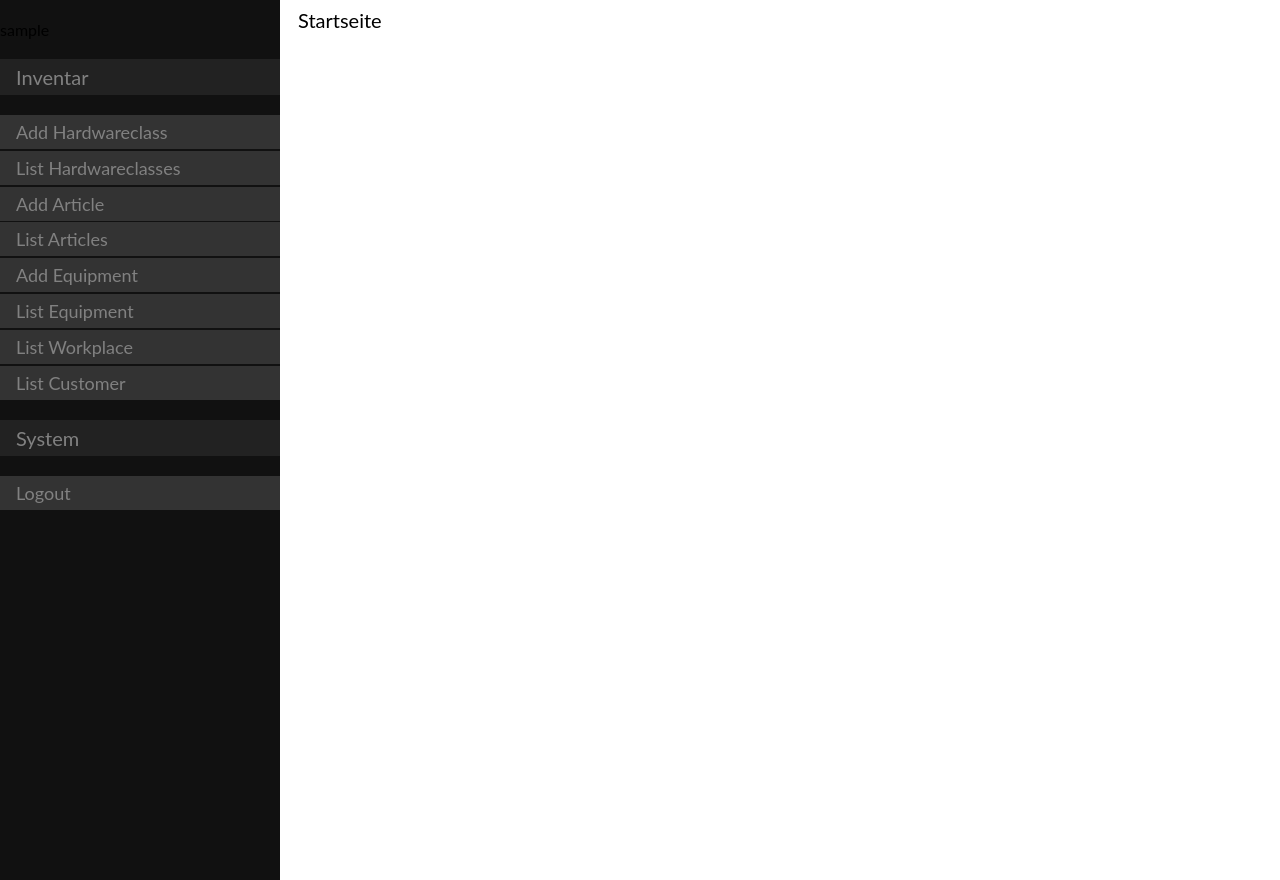
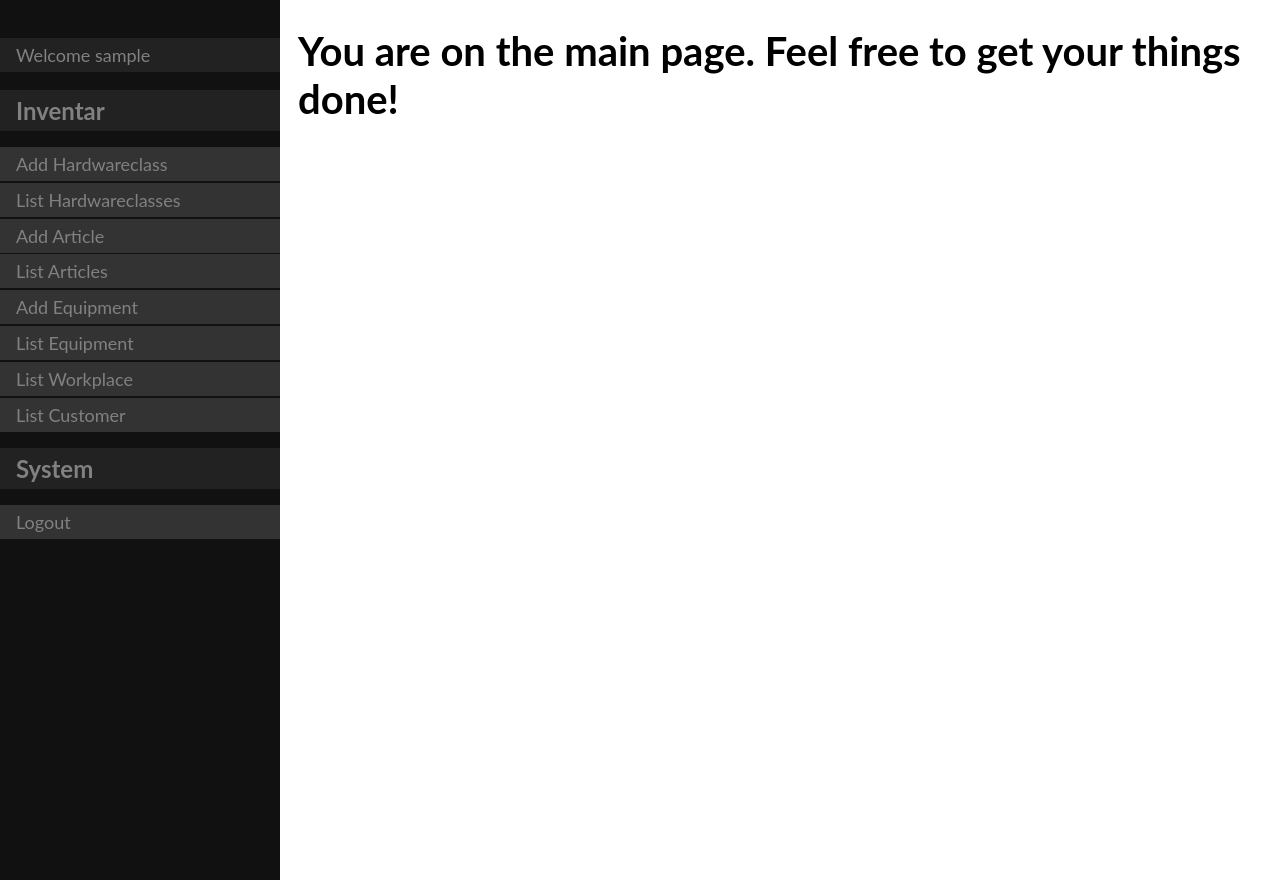
Before and after one commit to mario-spitze/companynetworkmanager, a Django app: page / in a window 1280 px wide. Run offline with Django 3.2, Linux system fonts and the light colour scheme; the visitor is signed in with stand-in values (Sample User, id 1).

Commit message:
close #63 and add some translations

```diff
--- a/django/project/templates/base.html
+++ b/django/project/templates/base.html
@@ -28,7 +28,16 @@ body {
 .sidenav p {
   padding: 6px 8px 6px 16px;
   text-decoration: none;
-  font-size: 20px;
+  font-size: 18px;
+  color: #818181;
+  display: block;
+  background-color: #222;
+}
+
+.sidenav h1 {
+  padding: 6px 8px 6px 16px;
+  text-decoration: none;
+  font-size: 24px;
   color: #818181;
   display: block;
   background-color: #222;
@@ -63,9 +72,10 @@ body {
 </head>
 <body>
   <div class="sidenav">
-  {{ user }}
   {% if user.is_authenticated %}
-    <p>Inventar</p>
+
+    <p>{% translate 'Welcome' %} {{ user }}</p>
+    <h1>Inventar</h1>
     <a href="{% url 'inventory:createHardwareClass' %}">{% translate 'Add Hardwareclass' %}</a>
     <a href="{% url 'inventory:listHardwareClass' %}">{% translate 'List Hardwareclasses' %}</a>
     <a href="{% url 'inventory:createArticle' %}">{% translate 'Add Article' %}</a>
@@ -74,10 +84,10 @@ body {
     <a href="{% url 'inventory:listEquipment' %}">{% translate 'List Equipment' %}</a>
     <a href="{% url 'inventory:listWorkplace' %}">{% translate 'List Workplace' %}</a>
     <a href="{% url 'inventory:listCustomer' %}">{% translate 'List Customer' %}</a>
-    <p>System</p>
+    <h1>System</h1>
     <a href="{% url 'logout' %}">Logout</a>
   {% else %}
-    <p>System</p>
+    <h1>System</h1>
     <a href="{% url 'login' %}">Login</a>
   {% endif %}
 
--- a/django/project/templates/home.html
+++ b/django/project/templates/home.html
@@ -1,8 +1,15 @@
 <!-- templates/home.html -->
 {% extends 'base.html' %}
+{% load i18n %}
 
 {% block title %}Home{% endblock %}
 
 {% block content_page %}
-Startseite
+<h1>
+{% if user.is_authenticated %}
+{% translate 'You are on the main page. Feel free to get your things done!' %}
+{% else %}
+{% translate 'You are on the main page. Please login!' %}
+{% endif %}
+</h1>
 {% endblock %}
```
Also changed, not shown: django/project/templates/registration/login.html (+8 -4 lines), django/project/locale/de/LC_MESSAGES/django.po, 1 other file.
